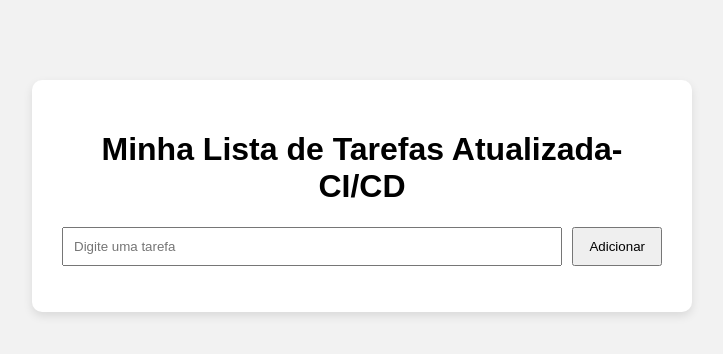
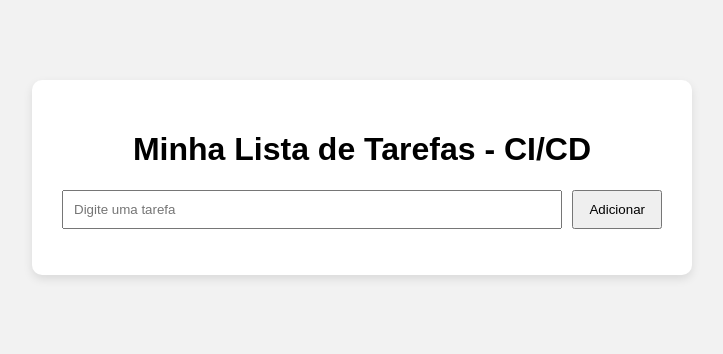
Before and after one commit to marialauramiran/lista-tarefas-ci-cd, a website: page index.html in a window 1280 px wide. Shown: the whole page, without its empty margins (278-1001 px from the left). Drawn offline with Linux system fonts and the light colour scheme.

Commit message:
Update index.html

```diff
--- a/index.html
+++ b/index.html
@@ -10,7 +10,7 @@
 <body>
 
     <div class="container">
-        <h1>Minha Lista de Tarefas Atualizada- CI/CD</h1>
+        <h1>Minha Lista de Tarefas - CI/CD</h1>
 
         <div class="input-area">
             <input type="text" id="taskInput" placeholder="Digite uma tarefa">
```
